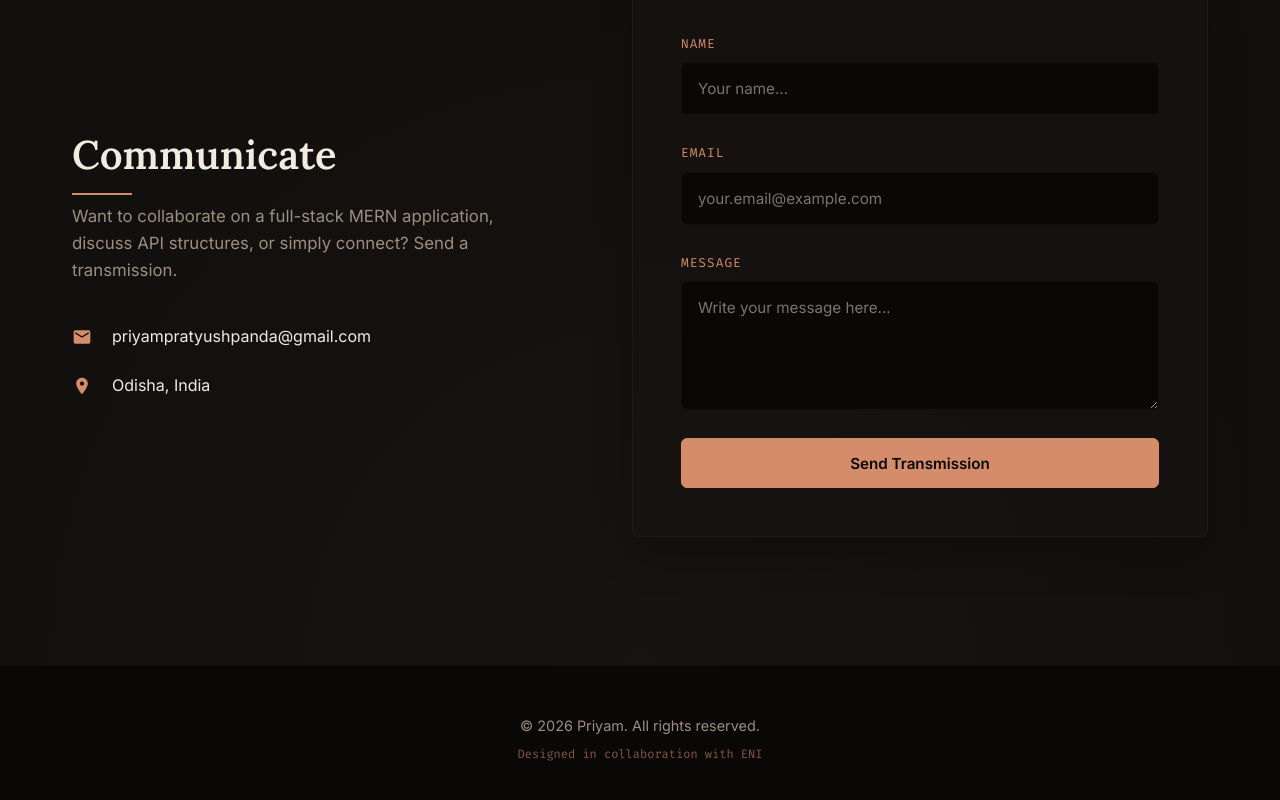
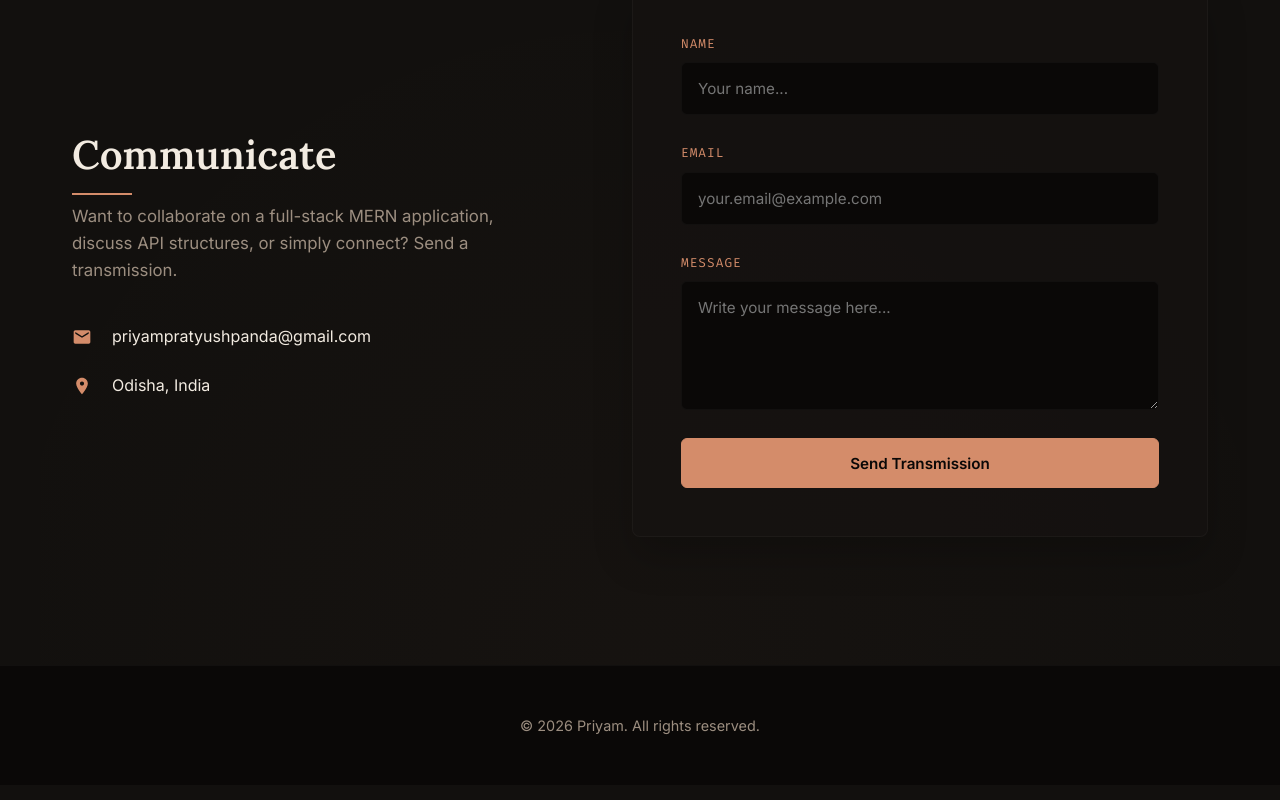
Before and after one commit to Priyam-se/Portfolio, a website: page index.html in a window 1280 px wide. Shown: the part 3438-4238 px from the top of the page. Drawn offline with Linux system fonts and the light colour scheme.

Commit message:
Update fix error

```diff
--- a/index.html
+++ b/index.html
@@ -339,7 +339,6 @@
   <footer class="footer">
     <div class="footer-content">
       <p>&copy; 2026 Priyam. All rights reserved.</p>
-      <p class="footer-sub">Designed in collaboration with ENI</p>
     </div>
   </footer>
 
```
